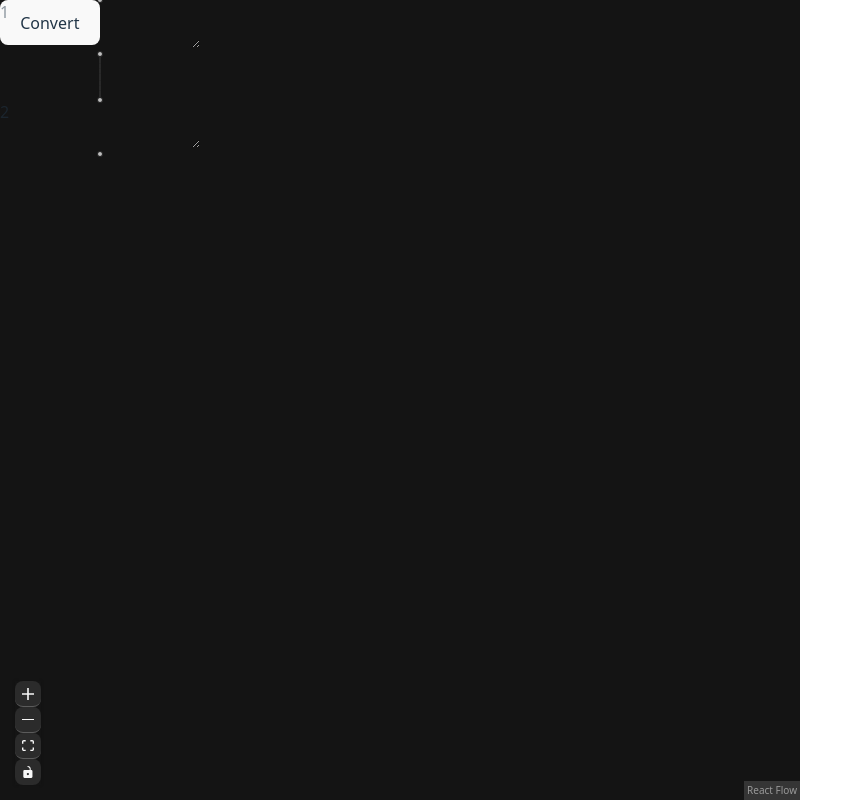
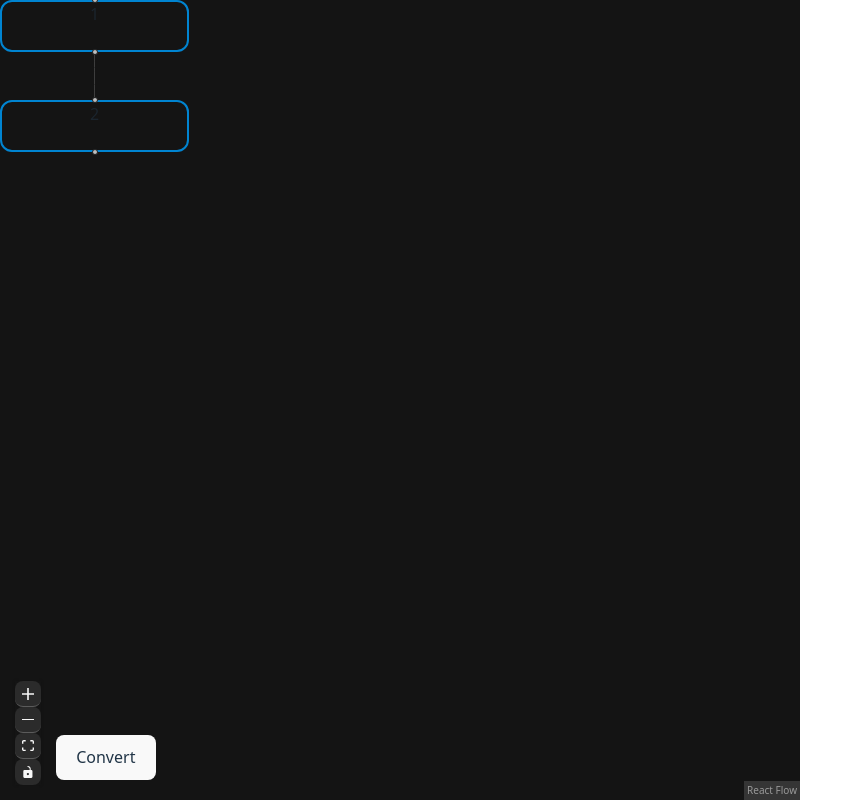
Before and after one commit to boop9/mermaid-editor, a React (Vite) app: page / in a window 1280 px wide. Shown: the whole page, without its empty margins (0-863 px from the left). Built offline with nearby package versions, Linux system fonts and the light colour scheme.

Commit message:
added functional mermaid conversion!!!

```diff
--- a/src/App.css
+++ b/src/App.css
@@ -1,3 +1,8 @@
+.react-flow__node {
+  z-index: -1 !important;
+}
+
+
 #root {
   max-width: 1280px;
   margin: 0 auto;
--- a/src/App.tsx
+++ b/src/App.tsx
@@ -13,8 +13,8 @@ import type { Node } from "@xyflow/react";
 import MermaidNode from "./components/MermaidNode";
 
 const initialNodes : Node[] = [
-  { id: "1", position: { x: 0, y: 0 }, data: { label: "1" }, type : 'mermaidnode' },
-  { id: "2", position: { x: 0, y: 100 }, data: { label: "2" }, type : 'mermaidnode',},
+  { id: "1", position: { x: 0, y: 0 }, data: { label: "1", shape: "rect" }, type : 'mermaidnode' },
+  { id: "2", position: { x: 0, y: 100 }, data: { label: "2", shape: "rect" }, type : 'mermaidnode',},
 ];
 const initialEdges =   [{ id: "e1-2", source: "1", target: "2" }];
 
@@ -33,11 +33,12 @@ export default function App() {
     [setEdges]
   );
 
-  GenerateMermaidCode(nodes)
 
 
 
   return (
+
+    <>
     <div style={{ width: "100vh", height: "100vh" }}>
       <ReactFlow
         nodes={nodes}
@@ -49,8 +50,9 @@ export default function App() {
         colorMode="dark"
       >
         <Controls />
-        <button id="generate-mermaid-code" onClick={() => GenerateMermaidCode(nodes)} title="Convert to Mermaid code">Convert</button>
       </ReactFlow>
     </div>
+    <button id="generate-mermaid-code" onClick={() => GenerateMermaidCode(nodes,edges)} title="Convert to Mermaid code" className="fixed bottom-5 left-14">Convert</button>
+    </>
   );
 }
--- a/src/components/GenerateMermaidCode.tsx
+++ b/src/components/GenerateMermaidCode.tsx
@@ -1,11 +1,27 @@
 import type { Node } from "@xyflow/react"
 
 
-
-const GenerateMermaidCode = (nodes : Node[]) => {
-
-
-
+interface Edge {
+    id: string;
+    source:string;
+    target:string;
 }
 
+const GenerateMermaidCode = (nodes : Node[], edges : Edge[]) => {
+    let mermaidText = ["flowchart TD"] //change to toggleable TD/LR
+    nodes.forEach((item:Node) => {
+        let nodeText = item.data.label
+        switch(item.data.shape) {
+            case("rect"):
+                mermaidText.push(`${item.id}[${nodeText}]`)
+        }
+    });
+
+    edges.forEach((item:Edge) => {
+        mermaidText.push(`${item.source} --> ${item.target}`)
+    });
+
+    console.log(mermaidText.join("\n"))
+};
+
 export default GenerateMermaidCode
--- a/src/components/MermaidNode.tsx
+++ b/src/components/MermaidNode.tsx
@@ -19,7 +19,7 @@ const MermaidNode = (props : NodeProps<MermaidType>) => {
 
     return(
         <>
-        <textarea onChange={handleTextChange} placeholder={props.data.label}></textarea>
+        <textarea onChange={handleTextChange} placeholder={props.data.label} className="flex resize-none overflow-hidden text-center w-full h-full border-2 rounded-xl border-sky-600 focus:outline-0 focus:border-amber-400 caret-amber-400"></textarea>
         <Handle type="source" position= {Position.Bottom} />
         <Handle type="target" position= {Position.Top} />
         </>
--- /dev/null
+++ b/src/shapes/shapes.tsx
@@ -0,0 +1,3 @@
+import { shapes } from "mermaid/dist/rendering-util/rendering-elements/shapes.js";
+
+shapes
```
